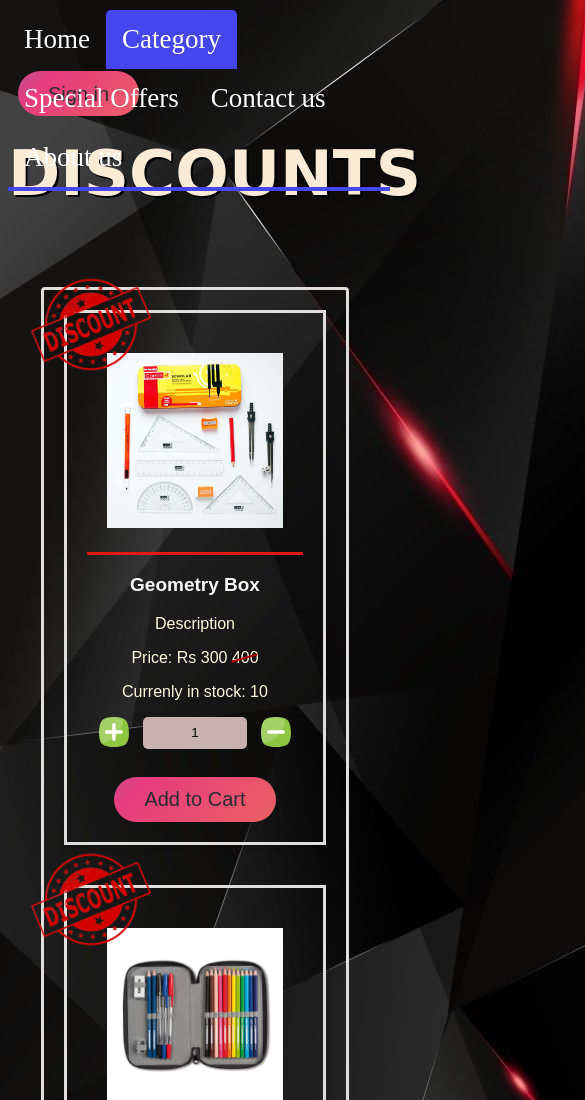
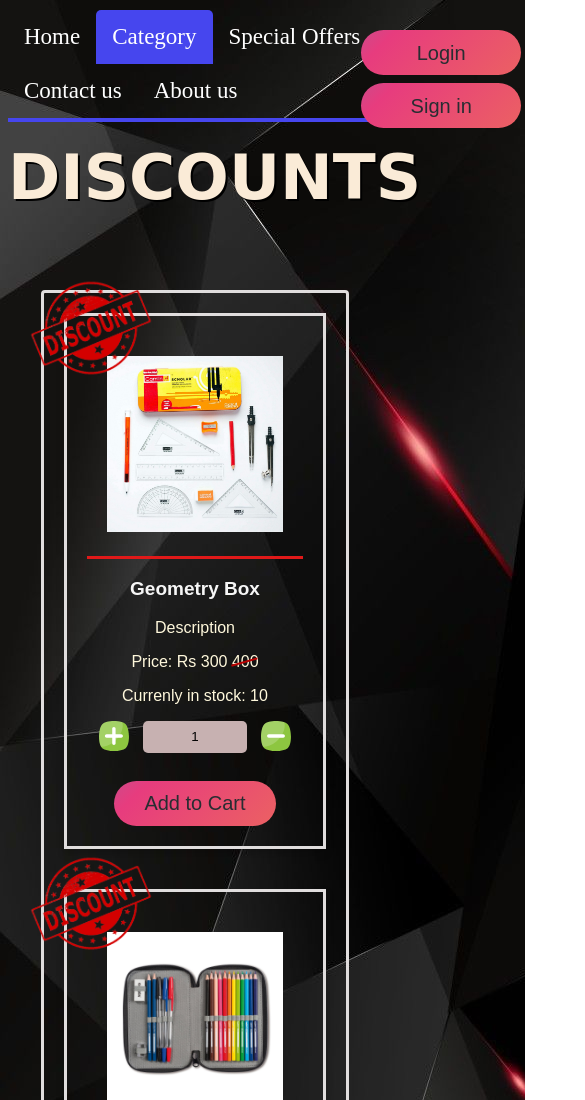
Before and after one commit to mani-hash/basic-online-shopping-page, a plain HTML site: page index.html in a window 390 px wide. Shown: the top 1100 px of the page, 585 px wide, since content can reach past the window. Drawn offline with Linux system fonts and the light colour scheme.

Commit message:
made login button size equal

```diff
--- a/style.css
+++ b/style.css
@@ -69,10 +69,16 @@ body {
     float: left;
     padding-left: 10px;
     position: relative;
+    display: flex;
+    flex-direction: column;
+    margin-left: 80%;
 }
 
 .login-bar li {
     display: inline-block;
+    position: relative;
+    padding: 4px;
+    left: 40px;
 
     /* margin-left: 10px; */
 
@@ -80,8 +86,17 @@ body {
 
 
 .login {
+    position: relative;
 
-    margin-left: 900px;
+    width: 160px;
+
+}
+
+.signup {
+    position: relative;
+    width: 160px;
+
+
 }
 
 
@@ -309,3 +324,57 @@ p {
     left: -40px;
     z-index: 3;
 }
+
+/*Lower resolutions*/
+
+@media screen and (max-width: 1195px) {
+    .nav-bar li a {
+        font-size: 23px;
+        display: block;
+        color:white;
+        text-align: center;
+        padding: 14px 16px;
+        text-decoration: none;
+        position: relative;
+        z-index: 3;
+    }
+
+    .login-bar {
+        list-style-type: none;
+        float: left;
+        padding-left: 10px;
+        position: relative;
+        display: flex;
+        flex-direction: column;
+        margin-left: 80%;
+    }
+
+    .login-bar li {
+        display: inline-block;
+        position: relative;
+        padding: 4px;
+        left: 40px;
+
+        /* margin-left: 10px; */
+
+    }
+
+
+    .login {
+        position: relative;
+
+        width: 160px;
+
+    }
+
+    .signup {
+        position: relative;
+        width: 160px;
+
+
+    }
+
+
+
+
+}
```
